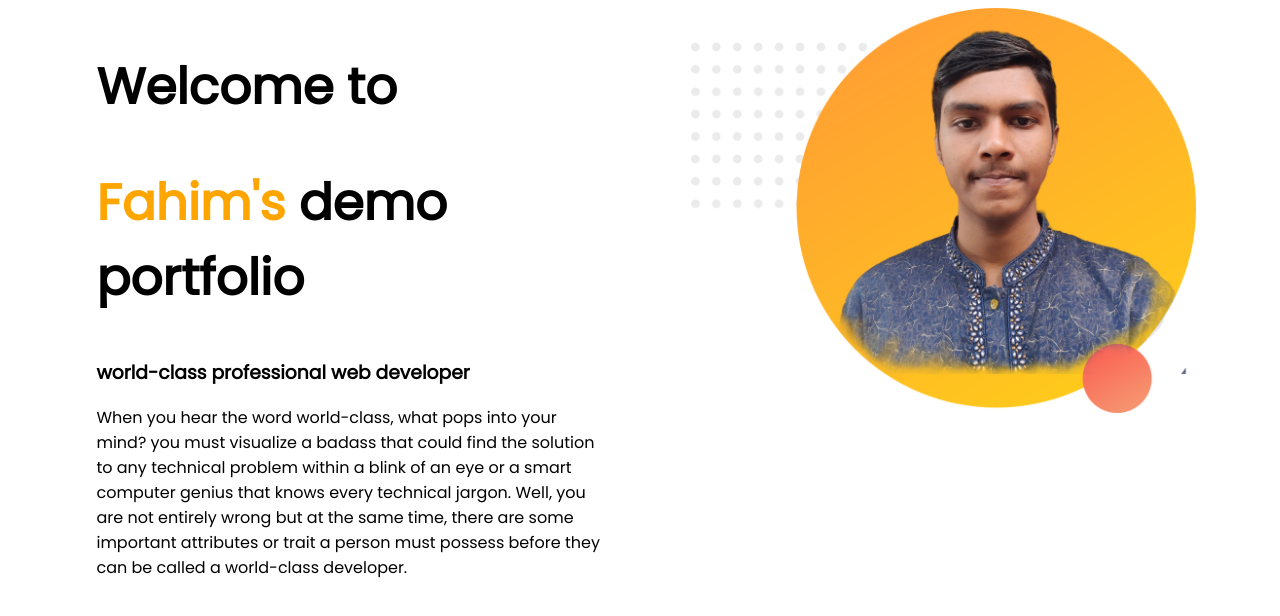
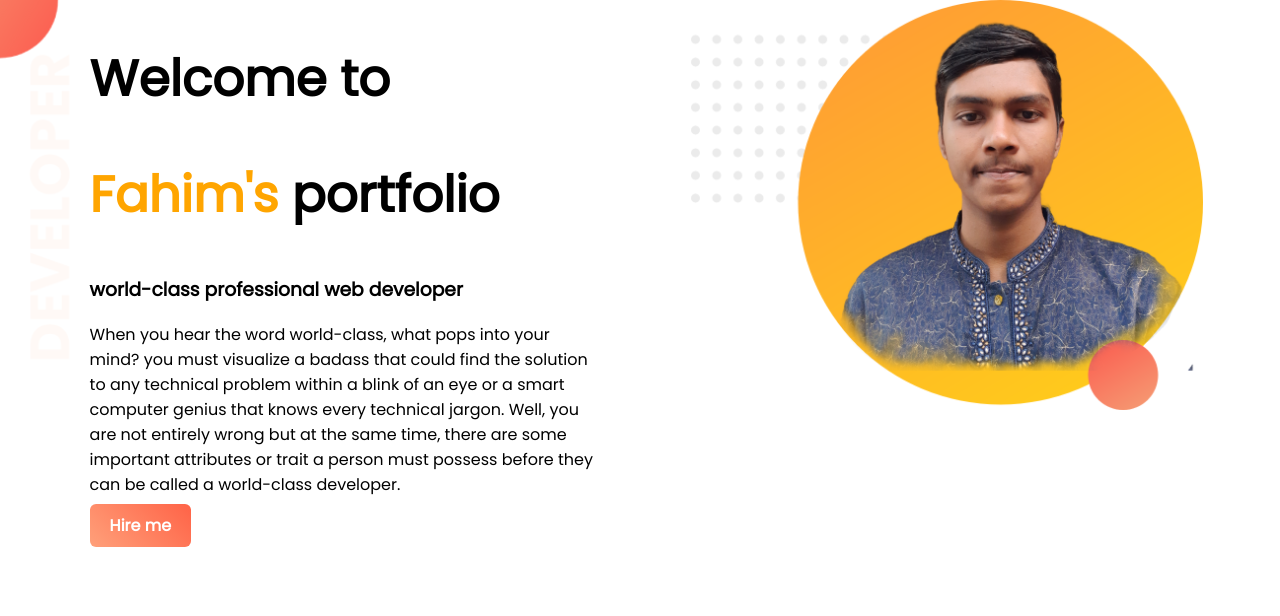
Before and after one commit to FahimMontasir/fahim-s-portfolio, a plain HTML site: page index.html in a window 1280 px wide. Drawn offline with Linux system fonts and the light colour scheme.

Commit message:
button and bg image added

```diff
--- a/index.html
+++ b/index.html
@@ -11,15 +11,16 @@
 </head>
 
 <body>
-    <section>
+    <section class="top-banner">
         <div class="half-width">
             <h1>Welcome to</h1>
-            <h1><span class="name-highlight">Fahim's</span> demo portfolio</h1>
+            <h1><span class="name-highlight">Fahim's</span> portfolio</h1>
             <h3>world-class professional web developer</h3>
             <p>When you hear the word world-class, what pops into your mind? you must visualize a badass that could find
                 the solution to any technical problem within a blink of an eye or a smart computer genius that knows
                 every technical jargon. Well, you are not entirely wrong but at the same time, there are some important
                 attributes or trait a person must possess before they can be called a world-class developer. </p>
+                <a class="link-button" target="_blank" href="#">Hire me</a>
         </div>
         <div class="half-width">
             <img src="images/profile1.png" alt="my profile">
--- a/style.css
+++ b/style.css
@@ -1,5 +1,6 @@
 body {
     font-family: 'Poppins', sans-serif;
+    margin: 0;
 }
 
 h1 {
@@ -9,12 +10,32 @@ h1 {
 .name-highlight {
     color: orange;
 }
+
 .half-width {
     width: 40%;
     float: left;
     margin-left: 5%;
     padding-left: 2%;
 }
+
 .half-width img {
     width: 100%;
 }
+
+section {
+    height: 500px;
+
+}
+
+.top-banner {
+    background-image: url("images/top-banner.png");
+    background-repeat: no-repeat;
+}
+.link-button {
+    text-decoration: none;
+    background-image: linear-gradient(45deg, lightsalmon , tomato);
+    color: white;
+    padding: 10px 20px;
+    font-weight: 700;
+    border-radius: 6px;
+}
```
Also changed, not shown: images/top-banner.png (added).
